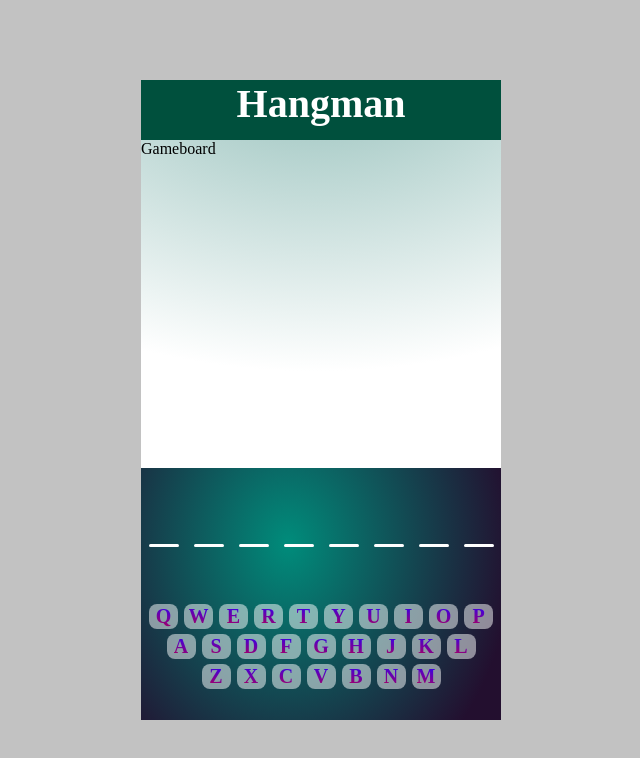
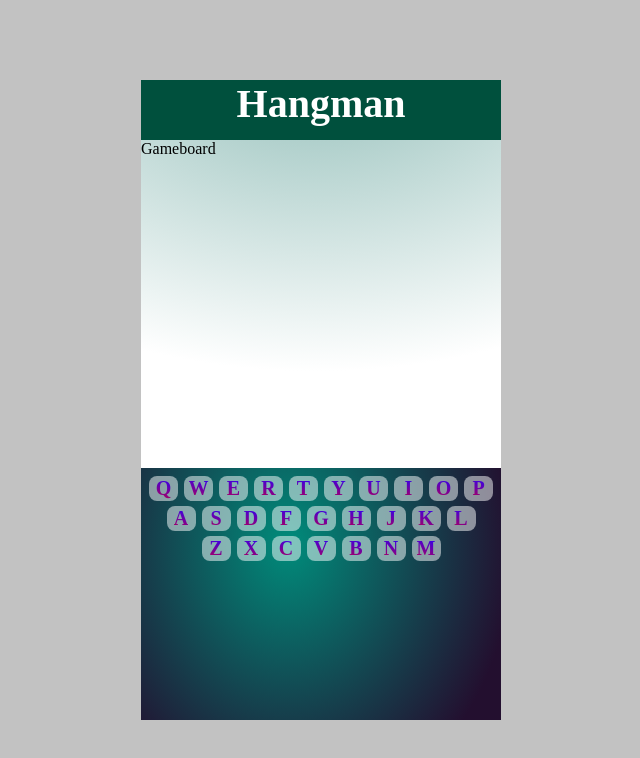
Before and after one commit to MrDaniel123/Hangman-React-TS, a React (Create React App) app: page / in a window 1280 px wide. Shown: the top 758 px of the page, without its empty margins (319-959 px from the left). Built offline with nearby package versions, Linux system fonts and the light colour scheme.

Commit message:
Refactoring Code And New Engine Of Game

```diff
--- a/src/App.tsx
+++ b/src/App.tsx
@@ -1,4 +1,4 @@
-import React, { useState } from 'react';
+import React, { useState, useEffect } from 'react';
 import styled from 'styled-components';
 
 import Header from './components/Header';
@@ -7,142 +7,121 @@ import Answerboard from './components/Answerboard';
 import Keyboard from './components/Keyboard';
 import EndGame from './components/EndGame';
 
-interface Letter {
+const keyboardLetters: string[] = [
+	'q',
+	'w',
+	'e',
+	'r',
+	't',
+	'y',
+	'u',
+	'i',
+	'o',
+	'p',
+	'a',
+	's',
+	'd',
+	'f',
+	'g',
+	'h',
+	'J',
+	'k',
+	'l',
+	'z',
+	'x',
+	'c',
+	'v',
+	'b',
+	'n',
+	'm',
+];
+
+const answer = 'Hangman';
+
+type Letters = {
 	letter: string;
-	isShow: boolean;
-}
+	keyPressWrongLetter: boolean;
+	keyPressCurentLetter: boolean;
+	isAnswerWordLetter: boolean;
+};
 
 function App() {
-	console.log('rerender');
+	const [lettersObj, setLettersObj] = useState<Letters[]>([]);
 
-	const answer: string = 'Daniello';
-	const answerLetters = Array.from(answer.toLowerCase());
-	// let spaceIndex: number | undefined;
-	let counterGoodLetters: number = 0;
+	useEffect(() => {
+		createAnswerObjHandler(answer, keyboardLetters);
+	}, []);
 
-	const [goodLetter, setGoodLetter] = useState<string[]>([]);
-	const [badLetter, setBadLetter] = useState<string[]>([]);
-	const [letters, setLetters] = useState<Letter[]>();
-	const [spaceIndex, setSpaceIndex] = useState<number>();
-	const [gameIsOwer, setGameIsOwer] = useState<boolean>(false);
+	const createAnswerObjHandler = (answerWord: string, keyboardLetters: String[]) => {
+		//*CHecking whtch letters is answer letters
+		const answerWordArray = [...answerWord.toLowerCase()];
+		const lettersOnAnswer = keyboardLetters.filter(letterKeyboard => {
+			const answerLetter = answerWordArray.filter(letterAnswer => {
+				if (letterAnswer === letterKeyboard) {
+					return letterKeyboard;
+				}
+			});
 
-	const createLettersObjectHandler = () => {
-		// console.log(letters);
-
-		if (letters === undefined) {
-			//TODO Ranodm words grenerator
-			console.log('lsl');
-
-			answerLetters.filter((letter, index) => {
-				if (letter === ' ') {
-					setSpaceIndex(index);
-				}
-			}); //*Filter is space exist
-
-			if (spaceIndex) {
-				//* Cut space
-				const firstWord = answerLetters.slice(0, spaceIndex);
-				const secondWord = answerLetters.slice(spaceIndex + 1, answerLetters.length);
-
-				const word = firstWord.concat(secondWord);
-
-				const wordObj: Letter[] = word.map(letter => {
-					return {
-						letter: letter,
-						isShow: false,
-					};
-				});
-
-				setLetters(wordObj);
-			}
-			const wordObj: Letter[] = answerLetters.map(letter => {
-				return {
-					letter: letter,
-					isShow: false,
-				};
-			});
-			setLetters(wordObj);
-		}
-	};
-
-	const checkLettersHandler = () => {
-		//!spagetti code Fix IT!!!!
-		if (letters !== undefined) {
-			goodLetter.forEach(letter => {
-				letters?.forEach(letterObj => {
-					if (letter === letterObj.letter) {
-						const newLetters = [...letters];
-
-						newLetters.forEach(letterObj => {
-							if (letterObj.letter === letter) {
-								// eslint-disable-next-line no-sequences
-								return letterObj.letter, (letterObj.isShow = true);
-							} else return letterObj;
-						});
-					}
-				});
-			});
-		}
-	};
-
-	const checkAnswerHandler = (letter: string) => {
-		if (answerLetters.find(findLetter => findLetter === letter)) {
-			if (!goodLetter.find(findLetter => findLetter === letter)) {
-				setGoodLetter(prevState => [...prevState, letter]);
-			} //*Checks whether a letter has been used
-		} else {
-			setBadLetter(prevState => [...prevState, letter]);
-		}
-	}; //*keyboard checking letters
-
-	const checkWon = () => {
-		counterGoodLetters = 0;
-		letters?.forEach(letterObj => {
-			if (letterObj.isShow === false) {
-				return null;
-			} else {
-				counterGoodLetters++;
+			if (answerLetter.length !== 0) {
+				return answerLetter;
 			}
 		});
-		if (counterGoodLetters === letters?.length) {
-			console.log('Gra skońµćzone');
+		//ToDO Change "any" type is not good
+		const mainLettersObj: any = keyboardLetters.map(letterKeyboard => {
+			let letterIsInAnswer: boolean = false;
 
-			setGameIsOwer(true);
-		}
+			lettersOnAnswer.filter(letterAnswer => {
+				if (letterAnswer === letterKeyboard) {
+					return (letterIsInAnswer = true);
+				}
+			});
+
+			return {
+				letter: letterKeyboard,
+				keyPressWrongLetter: false,
+				keyPressCurentLetter: false,
+				isAnswerWordLetter: letterIsInAnswer,
+			};
+		});
+		setLettersObj(mainLettersObj);
+	}; //*Create a Letters Object
+
+	const keycapOnClickHandler = (letterKeycap: string) => {
+		const newLetterObj: any = lettersObj.map((letterObj, index) => {
+			const { letter, keyPressCurentLetter, keyPressWrongLetter, isAnswerWordLetter } = letterObj;
+
+			let currentKeypressLetter = keyPressCurentLetter;
+			let wrongKeypressletter = keyPressWrongLetter;
+
+			if (letterKeycap === letter) {
+				if (isAnswerWordLetter) {
+					currentKeypressLetter = true;
+				} else {
+					wrongKeypressletter = true;
+				}
+			}
+
+			return {
+				letter: letter,
+				keyPressWrongLetter: wrongKeypressletter,
+				keyPressCurentLetter: currentKeypressLetter,
+				isAnswerWordLetter: isAnswerWordLetter,
+			};
+		});
+
+		setLettersObj(newLetterObj);
 	};
-
-	const resetGameHandler = () => {
-		counterGoodLetters = 0;
-		setBadLetter([]);
-		setGoodLetter([]);
-		setLetters([]);
-		setGameIsOwer(false);
-	};
-
-	checkWon();
-	createLettersObjectHandler();
-	checkLettersHandler();
 
 	return (
 		<StyledDiv>
 			<Header />
 			<Gameboard />
 			<StyledKeyboardContainer>
-				<Answerboard
-					answerLetters={answerLetters}
-					goodLetters={goodLetter}
-					spaceIndex={spaceIndex}
-					letters={letters}
-				/>
-				<Keyboard
-					checkAnswerOnClick={checkAnswerHandler}
-					badLetter={badLetter}
-					goodLetter={goodLetter}
-				/>
+				<Keyboard lettersObj={lettersObj} onClickHandler={keycapOnClickHandler} />
 			</StyledKeyboardContainer>
-
+			{/*
 			{badLetter.length >= 10 && <EndGame resetOnClick={resetGameHandler} type='Game Over' />}
-			{gameIsOwer && <EndGame resetOnClick={resetGameHandler} type='You Won' />}
+			{gameIsOwer && <EndGame resetOnClick={resetGameHandler} type='You Won' />} */}
 		</StyledDiv>
 	);
 }
--- a/src/components/Keyboard.tsx
+++ b/src/components/Keyboard.tsx
@@ -2,112 +2,76 @@ import React from 'react';
 
 import styled from 'styled-components';
 
-interface Props {
-	checkAnswerOnClick: (letter: string) => void;
-	goodLetter: string[];
-	badLetter: string[];
-}
+type Letters = {
+	letter: string;
+	keyPressWrongLetter: boolean;
+	keyPressCurentLetter: boolean;
+	isAnswerWordLetter: boolean;
+};
 
-interface StyledProps {
-	bgcColor: string;
-}
+type KeyboardProps = {
+	lettersObj: Letters[];
+	onClickHandler: (letterKeycap: string) => void;
+};
 
-const keyboardTop: string[] = ['q', 'w', 'e', 'r', 't', 'y', 'u', 'i', 'o', 'p'];
-const keyboardMiddle: string[] = ['a', 's', 'd', 'f', 'g', 'h', 'J', 'k', 'l'];
-const keyboardBottom: string[] = ['z', 'x', 'c', 'v', 'b', 'n', 'm'];
+type PropsStyle = {
+	bgc: string;
+};
 
-const Keyboard = ({ checkAnswerOnClick, goodLetter, badLetter }: Props) => {
-	//!!Not working Don't now why
-	//todo Must Fix It!!!
-	// const renderKeyboaard = (keyboard: string[]): ReactElement => {
-	// 	keyboard.map(keyCap => {
-	// 		return (
-	// 			<KeyCapDiv>
-	// 				<p>{keyCap} </p>
-	// 			</KeyCapDiv>
-	// 		);
-	// 	});
-	// };
+// backgroundColor = 'rgba(20, 255, 0, 0.47)'; green
+// backgroundColor = 'rgba(0, 0, 0, 0.5)'; BLack Wrong letter
 
-	const keyboardTopKeyCap = keyboardTop.map(keyCap => {
-		let backgroundColor: string = 'rgba(255, 255, 255, 0.5)';
+const Keyboard = ({ lettersObj, onClickHandler }: KeyboardProps) => {
+	const keyboardTop = lettersObj.slice(0, 10);
+	const keyboardMiddle = lettersObj.slice(10, 19);
+	const keyboardBottom = lettersObj.slice(19, 26);
 
-		goodLetter.forEach(letter => {
-			if (letter === keyCap) {
-				backgroundColor = 'rgba(20, 255, 0, 0.47)';
+	const backgroundColorCurrentKeycap = 'rgba(20, 255, 0, 0.47)';
+	const backgroundColorWrongKeycap = 'rgba(0, 0, 0, 0.5)';
+	const backgroundColorNoClickkeycap = 'rgba(255, 255, 255, 0.5)';
+
+	const renderKeyboardHandler = (keyboardLetters: Letters[]) => {
+		const renderKeyboard = keyboardLetters.map(letterObj => {
+			const { letter, keyPressCurentLetter, keyPressWrongLetter } = letterObj;
+
+			if (keyPressWrongLetter === true) {
+				return (
+					<KeyCapDiv
+						bgc={backgroundColorWrongKeycap}
+						key={letter}
+						onClick={onClickHandler.bind(null, letter)}>
+						<p>{letter}</p>
+					</KeyCapDiv>
+				);
+			} else if (keyPressCurentLetter === true) {
+				return (
+					<KeyCapDiv
+						bgc={backgroundColorCurrentKeycap}
+						key={letter}
+						onClick={onClickHandler.bind(null, letter)}>
+						<p>{letter}</p>
+					</KeyCapDiv>
+				);
+			} else {
+				return (
+					<KeyCapDiv
+						bgc={backgroundColorNoClickkeycap}
+						key={letter}
+						onClick={onClickHandler.bind(null, letter)}>
+						<p>{letter}</p>
+					</KeyCapDiv>
+				);
 			}
 		});
 
-		badLetter.forEach(letter => {
-			if (letter === keyCap) {
-				backgroundColor = 'rgba(0, 0, 0, 0.5)';
-			}
-		});
-
-		return (
-			<KeyCapDiv
-				key={keyCap}
-				onClick={checkAnswerOnClick.bind(null, keyCap)}
-				bgcColor={backgroundColor}>
-				<p>{keyCap}</p>
-			</KeyCapDiv>
-		);
-	});
-
-	const keyboardMiddleKeyCap = keyboardMiddle.map(keyCap => {
-		let backgroundColor: string = 'rgba(255, 255, 255, 0.5)';
-
-		goodLetter.forEach(letter => {
-			if (letter === keyCap) {
-				backgroundColor = 'rgba(20, 255, 0, 0.47)';
-			}
-		});
-
-		badLetter.forEach(letter => {
-			if (letter === keyCap) {
-				backgroundColor = 'rgba(0, 0, 0, 0.5)';
-			}
-		});
-		return (
-			<KeyCapDiv
-				key={keyCap}
-				onClick={checkAnswerOnClick.bind(null, keyCap)}
-				bgcColor={backgroundColor}>
-				<p>{keyCap}</p>
-			</KeyCapDiv>
-		);
-	});
-
-	const keyboardBottomKeyCap = keyboardBottom.map(keyCap => {
-		let backgroundColor: string = 'rgba(255, 255, 255, 0.5)';
-
-		goodLetter.forEach(letter => {
-			if (letter === keyCap) {
-				backgroundColor = 'rgba(20, 255, 0, 0.47)';
-			}
-		});
-
-		badLetter.forEach(letter => {
-			if (letter === keyCap) {
-				backgroundColor = 'rgba(0, 0, 0, 0.5)';
-			}
-		});
-
-		return (
-			<KeyCapDiv
-				key={keyCap}
-				onClick={checkAnswerOnClick.bind(null, keyCap)}
-				bgcColor={backgroundColor}>
-				<p>{keyCap}</p>
-			</KeyCapDiv>
-		);
-	});
+		return renderKeyboard;
+	};
 
 	return (
 		<>
-			<StyledkeyboardContainer>{keyboardTopKeyCap}</StyledkeyboardContainer>
-			<StyledkeyboardContainer>{keyboardMiddleKeyCap}</StyledkeyboardContainer>
-			<StyledkeyboardContainer>{keyboardBottomKeyCap}</StyledkeyboardContainer>
+			<StyledkeyboardContainer>{renderKeyboardHandler(keyboardTop)}</StyledkeyboardContainer>
+			<StyledkeyboardContainer>{renderKeyboardHandler(keyboardMiddle)}</StyledkeyboardContainer>
+			<StyledkeyboardContainer>{renderKeyboardHandler(keyboardBottom)}</StyledkeyboardContainer>
 		</>
 	);
 };
@@ -122,7 +86,7 @@ const StyledkeyboardContainer = styled.div`
 	margin-top: 5px;
 `;
 
-const KeyCapDiv = styled.button<StyledProps>`
+const KeyCapDiv = styled.button<PropsStyle>`
 	all: unset;
 	display: flex;
 	align-items: center;
@@ -134,8 +98,7 @@ const KeyCapDiv = styled.button<StyledProps>`
 	border-radius: 8px;
 	cursor: pointer;
 	/* transition: background-color 0.1s; */
-
-	background-color: ${props => props.bgcColor};
+	background-color: ${props => props.bgc};
 
 	&:hover {
 		background-color: rgba(255, 255, 255, 0.9);
```
Also changed, not shown: tsconfig.json (+3 -9 lines).
